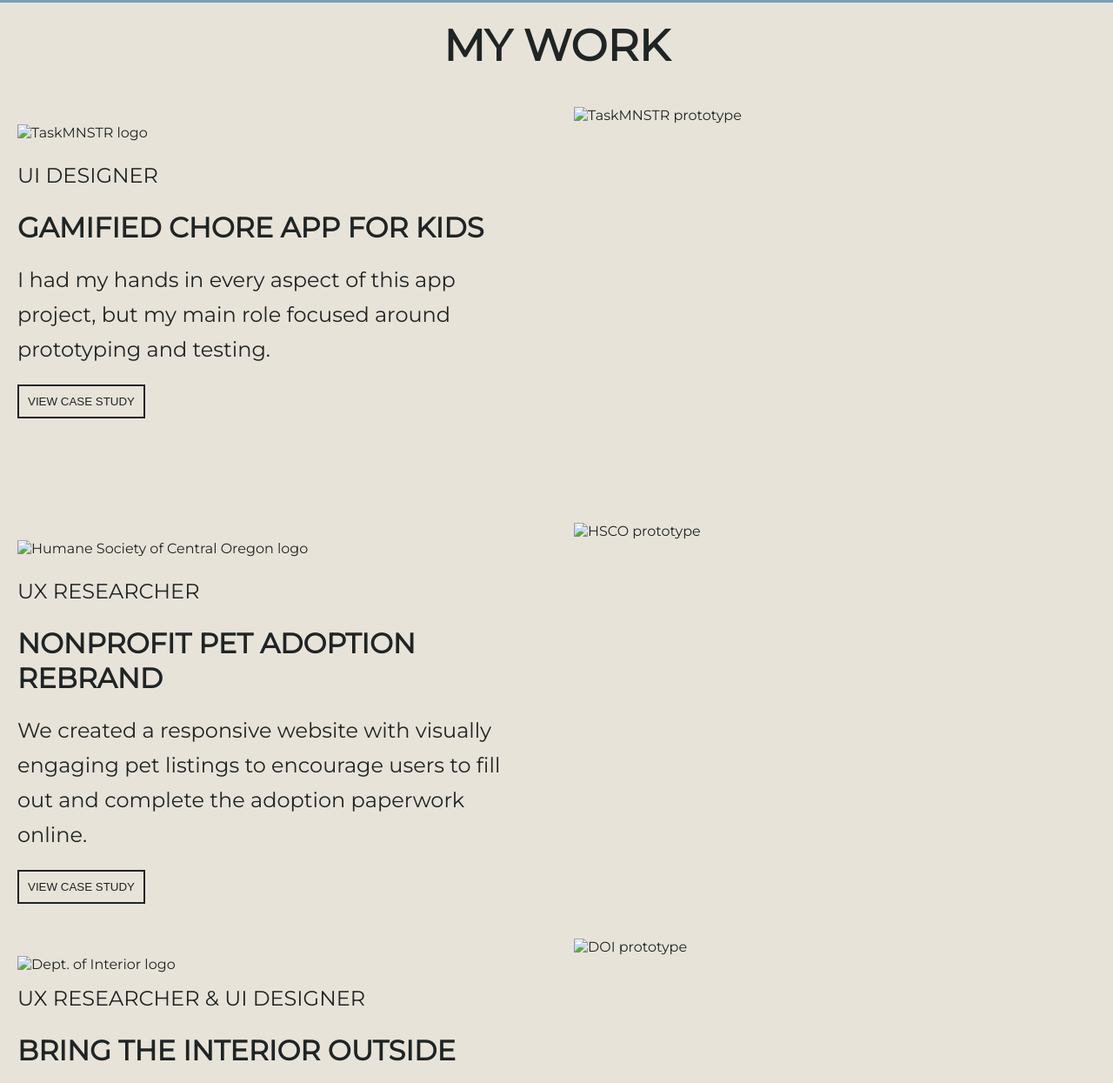
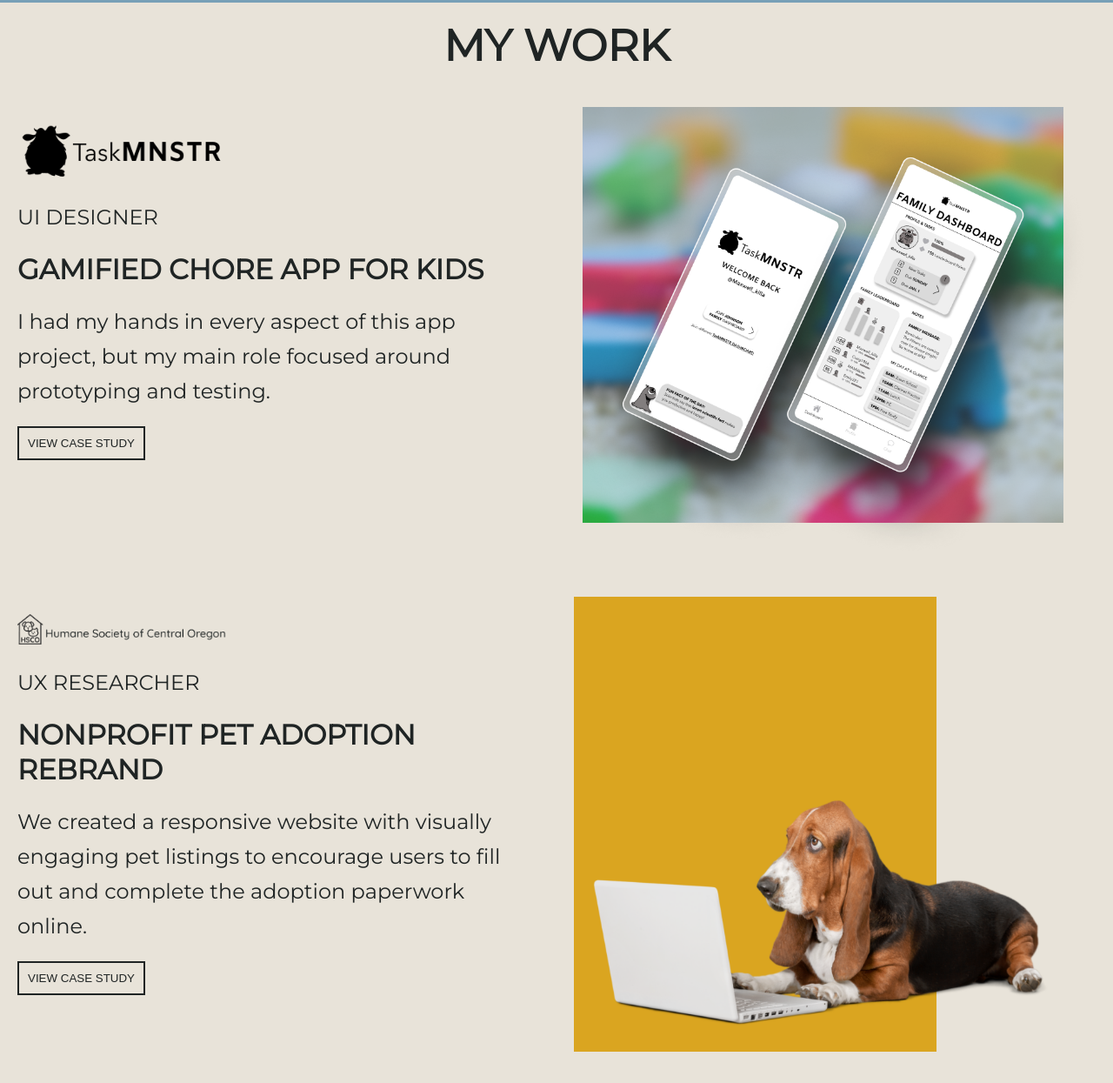
Before and after one commit to maddy2r/UX_UI_HW_19, a plain HTML site: page index.html in a window 1280 px wide. Shown: the part 1240-2485 px from the top of the page at 87% size. Drawn offline with Linux system fonts and the light colour scheme; files that its build step writes are made by us from their sources.

Commit message:
Folder setup
Copied HW 18 folders into HW 19 repo and updated css & image locations within HTML

```diff
--- a/index.html
+++ b/index.html
@@ -5,14 +5,14 @@
     <meta http-equiv="X-UA-Compatible" content="IE=edge">
     <meta name="viewport" content="width=device-width, initial-scale=1.0">
     <title>Madeline's Portfolio</title>
-    <link rel="stylesheet" href="../UX_UI_HW_18/css/style.css">
+    <link rel="stylesheet" href="../UX_UI_HW_19/css/style.css">
     <script src="https://kit.fontawesome.com/17c8386c8c.js" crossorigin="anonymous"></script>
     <link href="https://fonts.googleapis.com/css2?family=Montserrat&display=swap" rel="stylesheet">
 </head>
 <body>
      <header class="navigation">
         <div class="leftNav">
-            <img src="../UX_UI_HW_18/images/logo_white.png" alt="Madeline logo" width="100px" height="64px">
+            <img src="../UX_UI_HW_19/images/logo_white.png" alt="Madeline logo" width="100px" height="64px">
             <div class="navName">
                 <h2>Madeline Rice</h2>
             </div>
@@ -28,7 +28,7 @@
 
 
     <section class="heroImg">
-        <img src="../UX_UI_HW_18/images/homepage_hero_image.png" alt="Madeline hero image" width="315px" height="700px">
+        <img src="../UX_UI_HW_19/images/homepage_hero_image.png" alt="Madeline hero image" width="315px" height="700px">
         <div class="textContent">
             <h1>Hi, I'm Madeline Rice</h1>
             <h2>Personable junior UX Researcher and creative UI Designer striving to empathize with others by humanizing experiences.</h2>
@@ -51,43 +51,43 @@
         <h1>MY WORK</h1>
         <div class="workGrid">
             <div class="TaskMNSTR">
-                <img src="../UX_UI_HW_18/images/TaskMNSTR Logo.png" alt="TaskMNSTR logo">
+                <img src="../UX_UI_HW_19/images/TaskMNSTR Logo.png" alt="TaskMNSTR logo">
                 <p>UI DESIGNER</p>
                 <h2>GAMIFIED CHORE APP FOR KIDS</h2>
                 <p>I had my hands in every aspect of this app project, but my main role focused around prototyping and testing.</p>
                 <button class="caseStudyButtons"><a href="#">VIEW CASE STUDY</a></button>
             </div>
             <div class="TaskMNSTRImg">
-                <img src="../UX_UI_HW_18/images/TaskMNTR.png" alt="TaskMNSTR prototype">
+                <img src="../UX_UI_HW_19/images/TaskMNTR.png" alt="TaskMNSTR prototype">
             </div>
 
             <div class="HSCO">
-                <img src="../UX_UI_HW_18/images/HSCO logo.png" alt="Humane Society of Central Oregon logo">
+                <img src="../UX_UI_HW_19/images/HSCO logo.png" alt="Humane Society of Central Oregon logo">
                 <p>UX RESEARCHER</p>
                 <h2>NONPROFIT PET ADOPTION REBRAND</h2>
                 <p>We created a responsive website with visually engaging pet listings to encourage users to fill out and complete the adoption paperwork online.</p>
                 <button class="caseStudyButtons"><a href="#">VIEW CASE STUDY</a></button>
             </div>
             <div class="HSCOImg">
-                <img src="../UX_UI_HW_18/images/hsco.png" alt="HSCO prototype">
+                <img src="../UX_UI_HW_19/images/hsco.png" alt="HSCO prototype">
             </div>
 
             <div class="DOI">
-                <img src="../UX_UI_HW_18/images/DOI logo.png" alt="Dept. of Interior logo">
+                <img src="../UX_UI_HW_19/images/DOI logo.png" alt="Dept. of Interior logo">
                 <p>UX RESEARCHER & UI DESIGNER</p>
                 <h2>BRING THE INTERIOR OUTSIDE</h2>
                 <p>The Department of the Interior needed a rebrand focused on educating the public on what exactly it is they do.</p>
                 <button class="caseStudyButtons"><a href="#">VIEW CASE STUDY</a></button>
             </div>
             <div class="DOIImg">
-                <img src="../UX_UI_HW_18/images/DOI.png" alt="DOI prototype">
+                <img src="../UX_UI_HW_19/images/DOI.png" alt="DOI prototype">
             </div>
         </div>
     </section>
 
     <footer>
         <div class="footer-logo">
-            <img src="../UX_UI_HW_18/images/logo_dark.png" alt="Madeline's logo" height="150px" width="150px">
+            <img src="../UX_UI_HW_19/images/logo_dark.png" alt="Madeline's logo" height="150px" width="150px">
         </div>
         <div class="footer-content">
             <h2>Let's Connect!</h2>
```
